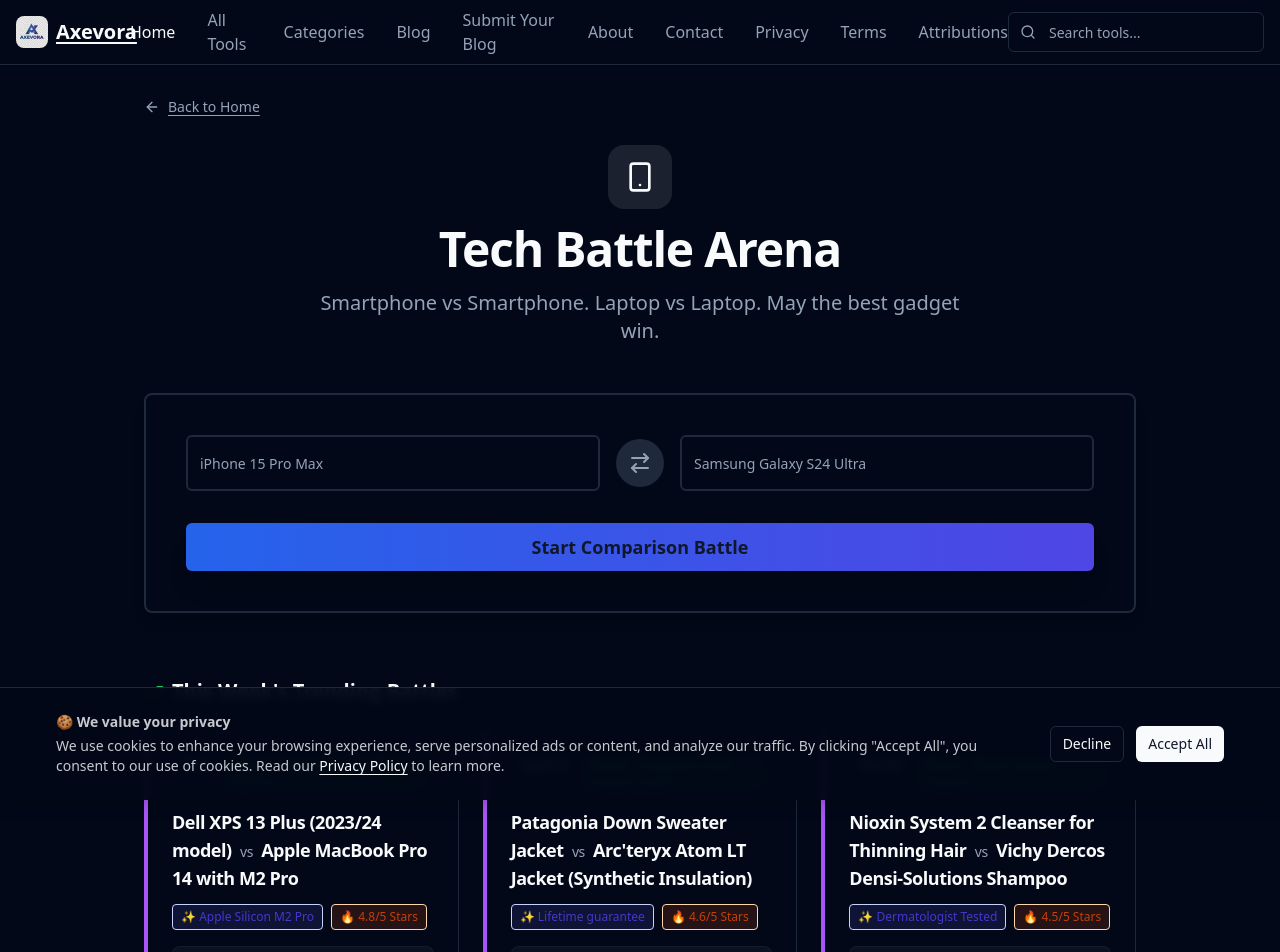
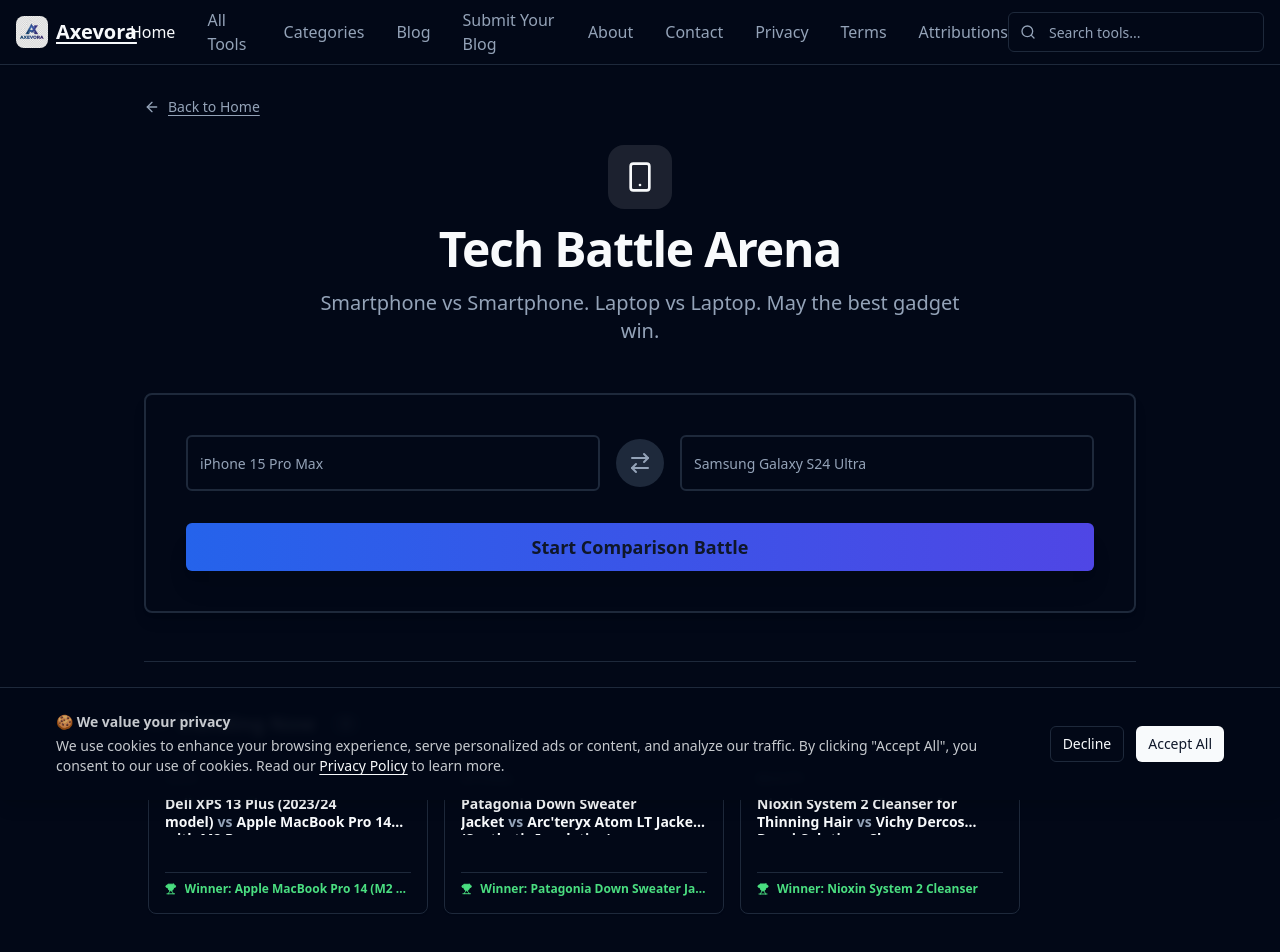
Before and after one commit to tittooin/tittoos-toolbox-hub, a React (Vite) app: page /tools/tech-versus in a window 1280 px wide. Shown: the top 952 px of the page. Built offline with nearby package versions, Linux system fonts and the light colour scheme.

Commit message:
Feat: Add Recent/Trending Battle Carousels with Sidebar Navigation

```diff
--- /dev/null
+++ b/src/components/BattleCarousel.tsx
@@ -0,0 +1,114 @@
+
+import React, { useRef } from 'react';
+import { Card, CardContent } from "@/components/ui/card";
+import { Button } from "@/components/ui/button";
+import { ChevronLeft, ChevronRight, Trophy, TrendingUp, History } from "lucide-react";
+import { Badge } from "@/components/ui/badge";
+
+export interface BattleSummary {
+    id: string;
+    itemA: string;
+    itemB: string;
+    winner: string;
+    winnerReason?: string;
+    timestamp?: number;
+    category?: string;
+}
+
+interface BattleCarouselProps {
+    title: string;
+    icon?: React.ElementType;
+    battles: BattleSummary[];
+    onSelect?: (battle: BattleSummary) => void;
+}
+
+const BattleCarousel: React.FC<BattleCarouselProps> = ({ title, icon: Icon, battles, onSelect }) => {
+    const scrollRef = useRef<HTMLDivElement>(null);
+
+    const scroll = (direction: 'left' | 'right') => {
+        if (scrollRef.current) {
+            const { current } = scrollRef;
+            const scrollAmount = 300; // Approx card width
+            if (direction === 'left') {
+                current.scrollBy({ left: -scrollAmount, behavior: 'smooth' });
+            } else {
+                current.scrollBy({ left: scrollAmount, behavior: 'smooth' });
+            }
+        }
+    };
+
+    if (battles.length === 0) return null;
+
+    return (
+        <div className="w-full mb-12 relative group">
+            {/* Header */}
+            <div className="flex items-center gap-2 mb-4 px-1">
+                {Icon && <Icon className="w-5 h-5 text-primary" />}
+                <h3 className="text-xl font-bold">{title}</h3>
+                <Badge variant="secondary" className="ml-2 text-xs">{battles.length}</Badge>
+            </div>
+
+            {/* Navigation Buttons (Sidebar Style) */}
+            <div className="absolute top-1/2 -translate-y-1/2 left-0 -ml-4 z-10 opacity-0 group-hover:opacity-100 transition-opacity">
+                <Button
+                    variant="outline"
+                    size="icon"
+                    className="h-10 w-10 rounded-full shadow-lg bg-background border-primary/20 hover:bg-primary hover:text-primary-foreground"
+                    onClick={() => scroll('left')}
+                >
+                    <ChevronLeft className="h-6 w-6" />
+                </Button>
+            </div>
+
+            <div className="absolute top-1/2 -translate-y-1/2 right-0 -mr-4 z-10 opacity-0 group-hover:opacity-100 transition-opacity">
+                <Button
+                    variant="outline"
+                    size="icon"
+                    className="h-10 w-10 rounded-full shadow-lg bg-background border-primary/20 hover:bg-primary hover:text-primary-foreground"
+                    onClick={() => scroll('right')}
+                >
+                    <ChevronRight className="h-6 w-6" />
+                </Button>
+            </div>
+
+            {/* Carousel Content */}
+            <div
+                ref={scrollRef}
+                className="flex gap-4 overflow-x-auto pb-4 scrollbar-hide px-1 snap-x snap-mandatory"
+                style={{ scrollbarWidth: 'none', msOverflowStyle: 'none' }}
+            >
+                {battles.map((battle, index) => (
+                    <div key={index} className="snap-center shrink-0">
+                        <Card
+                            className="w-[280px] h-[160px] cursor-pointer hover:shadow-md transition-all hover:border-primary/50 flex flex-col justify-between overflow-hidden"
+                            onClick={() => onSelect && onSelect(battle)}
+                        >
+                            <CardContent className="p-4 flex flex-col h-full gap-2">
+                                {/* Versus Header */}
+                                <div className="flex items-center justify-between text-xs text-muted-foreground font-medium uppercase tracking-wider">
+                                    <span>{battle.category || "Versus"}</span>
+                                    {battle.timestamp && <span>{new Date(battle.timestamp).toLocaleDateString()}</span>}
+                                </div>
+
+                                {/* Items */}
+                                <div className="font-bold leading-tight line-clamp-2 text-sm h-10">
+                                    <span className="text-foreground">{battle.itemA}</span>
+                                    <span className="text-muted-foreground mx-1">vs</span>
+                                    <span className="text-foreground">{battle.itemB}</span>
+                                </div>
+
+                                {/* Winner Badge */}
+                                <div className="mt-auto pt-2 border-t flex items-center gap-2 text-xs font-bold text-green-600 dark:text-green-400">
+                                    <Trophy className="w-3 h-3 fill-current" />
+                                    <span className="truncate">Winner: {battle.winner}</span>
+                                </div>
+                            </CardContent>
+                        </Card>
+                    </div>
+                ))}
+            </div>
+        </div>
+    );
+};
+
+export default BattleCarousel;
--- a/src/components/VersusTemplate.tsx
+++ b/src/components/VersusTemplate.tsx
@@ -1,5 +1,6 @@
-import React, { useState } from 'react';
-import { ArrowRightLeft, Trophy, AlertCircle, ShoppingCart, Loader2, ArrowLeft } from 'lucide-react';
+
+import React, { useState, useEffect } from 'react';
+import { ArrowRightLeft, Trophy, AlertCircle, ShoppingCart, Loader2, ArrowLeft, History, TrendingUp } from 'lucide-react';
 import { Link } from "react-router-dom";
 import { Button } from "@/components/ui/button";
 import { Input } from "@/components/ui/input";
@@ -8,6 +9,8 @@ import { Badge } from "@/components/ui/badge";
 import { toast } from 'sonner';
 import Header from "@/components/Header";
 import Footer from "@/components/Footer";
+import BattleCarousel, { BattleSummary } from './BattleCarousel';
+import { trendingBattles } from "@/data/battles";
 
 interface ComparisonPoint {
     feature: string;
@@ -55,6 +58,35 @@ const VersusTemplate: React.FC<VersusTemplateProps> = ({
     const [itemB, setItemB] = useState("");
     const [loading, setLoading] = useState(false);
     const [result, setResult] = useState<ComparisonResult | null>(null);
+    const [history, setHistory] = useState<BattleSummary[]>([]);
+
+    // Load History on Mount
+    useEffect(() => {
+        const saved = localStorage.getItem('versus_history');
+        if (saved) {
+            try {
+                setHistory(JSON.parse(saved));
+            } catch (e) {
+                console.error("Failed to parse history", e);
+            }
+        }
+    }, []);
+
+    const saveToHistory = (res: ComparisonResult, a: string, b: string) => {
+        const newItem: BattleSummary = {
+            id: Date.now().toString(),
+            itemA: a,
+            itemB: b,
+            winner: res.winner,
+            winnerReason: res.winner_reason,
+            timestamp: Date.now(),
+            category: category.split(' ')[0]
+        };
+
+        const updated = [newItem, ...history].slice(0, 10); // Keep last 10
+        setHistory(updated);
+        localStorage.setItem('versus_history', JSON.stringify(updated));
+    };
 
     const handleCompare = async () => {
         if (!itemA.trim() || !itemB.trim()) {
@@ -101,6 +133,7 @@ const VersusTemplate: React.FC<VersusTemplateProps> = ({
             const data: ComparisonResult = JSON.parse(jsonString);
 
             setResult(data);
+            saveToHistory(data, itemA, itemB);
             toast.success("Comparison Complete!");
 
         } catch (error) {
@@ -184,7 +217,7 @@ const VersusTemplate: React.FC<VersusTemplateProps> = ({
 
                 {/* Results Section */}
                 {result && (
-                    <div className="space-y-8 animate-in fade-in slide-in-from-bottom-10 duration-700">
+                    <div className="space-y-8 animate-in fade-in slide-in-from-bottom-10 duration-700 mb-16">
 
                         {/* Winner Banner */}
                         <div className="bg-gradient-to-r from-yellow-500/10 to-orange-500/10 border border-yellow-500/30 p-8 rounded-2xl text-center relative overflow-hidden">
@@ -299,8 +332,44 @@ const VersusTemplate: React.FC<VersusTemplateProps> = ({
                     </div>
                 )}
 
-                {/* INJECTED CONTENT (e.g. Trending Battles) */}
-                {children}
+
+                {/* CAROUSELS SECTION */}
+                <div className="space-y-12 border-t pt-12">
+
+                    {/* User History Carousel using new BattleCarousel */}
+                    {history.length > 0 && (
+                        <BattleCarousel
+                            title="Your Recent Battles"
+                            icon={History}
+                            battles={history}
+                            onSelect={(battle) => {
+                                setItemA(battle.itemA);
+                                setItemB(battle.itemB);
+                                window.scrollTo({ top: 0, behavior: 'smooth' });
+                            }}
+                        />
+                    )}
+
+                    {/* Trending Carousel using new BattleCarousel (Mapped from static data) */}
+                    <BattleCarousel
+                        title="Trending Now"
+                        icon={TrendingUp}
+                        battles={trendingBattles.map(b => ({
+                            id: b.id,
+                            itemA: b.itemA,
+                            itemB: b.itemB,
+                            winner: b.winner,
+                            category: b.category,
+                            winnerReason: b.verdict
+                        }))}
+                        onSelect={(battle) => {
+                            setItemA(battle.itemA);
+                            setItemB(battle.itemB);
+                            window.scrollTo({ top: 0, behavior: 'smooth' });
+                        }}
+                    />
+
+                </div>
 
             </main>
             <Footer />
```
Also changed, not shown: 1 other file (tests, documents, lock files or other folders).
